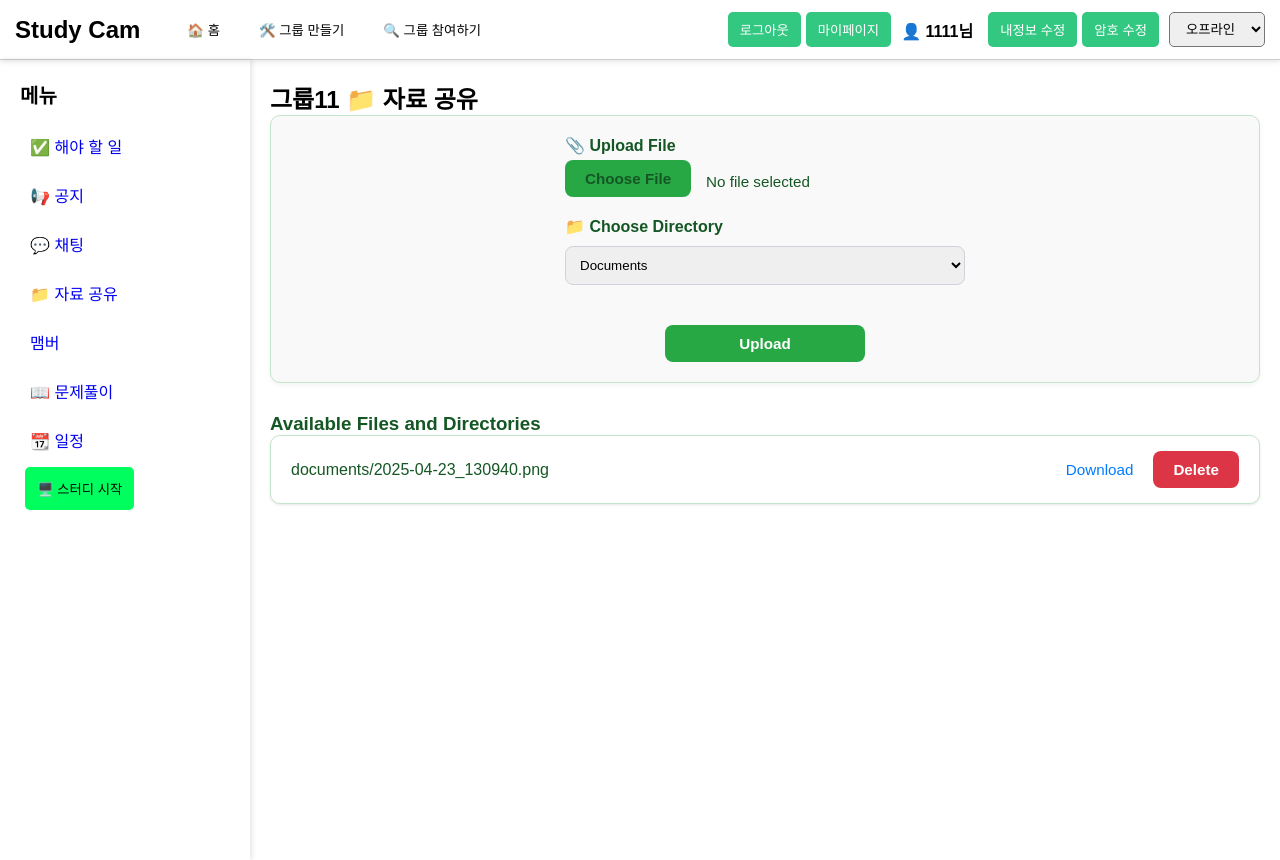
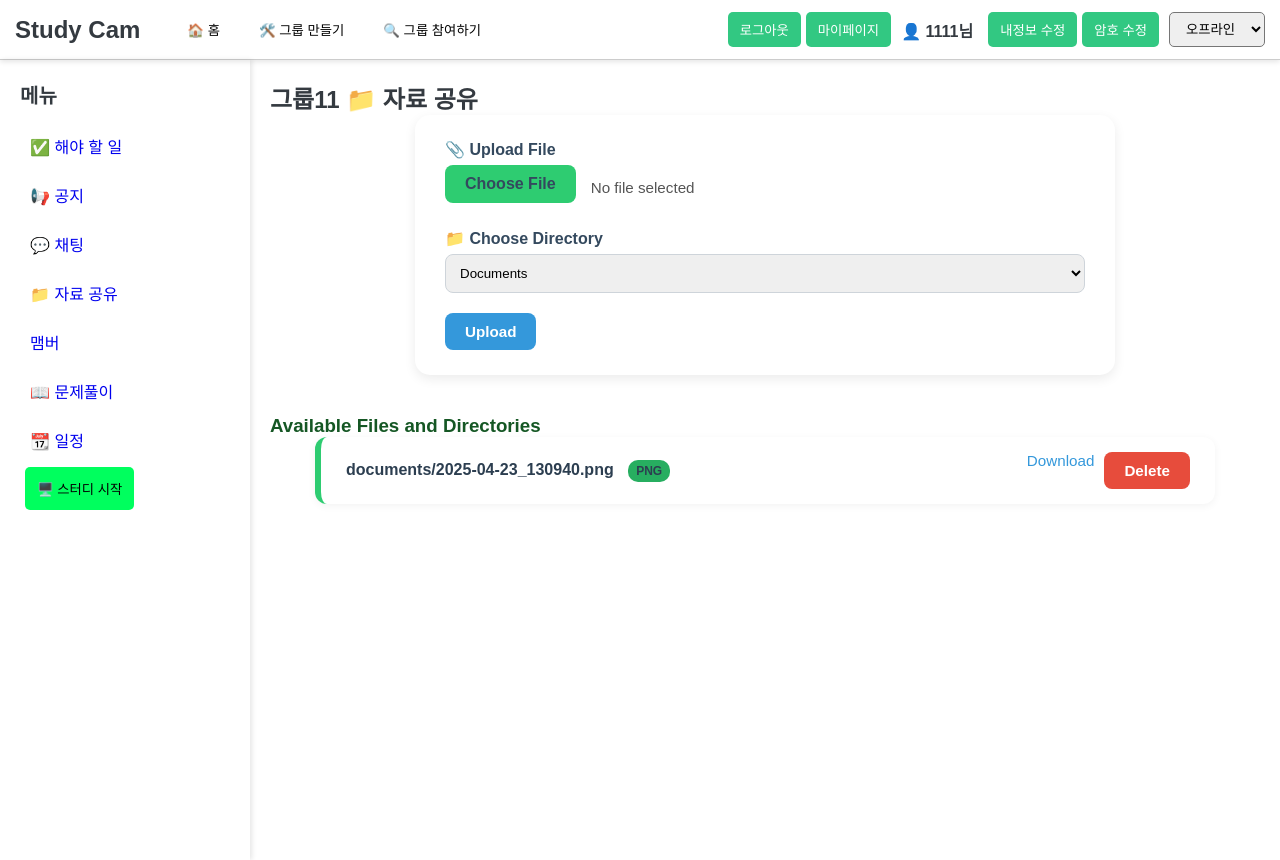
Before and after one commit to ggam9/PBL2, a Flask app: page /group/1/share in a window 1280 px wide. Run offline with Flask 3, Linux system fonts and the light colour scheme; a user stored in the database is signed in; data comes from the database, SQL or seed files in the repository; parts of the project's set-up code (start-up, migrations or seed data) failed here and were passed over.

Commit message:
Update group_share.html

```diff
--- a/templates/group_share.html
+++ b/templates/group_share.html
@@ -4,62 +4,83 @@
 
 {% block group_content %}
 <style>
+body {
+    font-family: 'Segoe UI', Tahoma, Geneva, Verdana, sans-serif;
+
+    color: #343a40;
+    margin: 0;
+    padding: 0;
+}
+
 .group_content h2 {
-    margin-bottom: 20px;
-    font-size: 1.8em;
-    color: #155724;
+    font-size: 2em;
+    font-weight: 700;
+    margin-bottom: 25px;
+    color: #2c3e50;
+    text-align: center;
 }
 
 .upload-form {
-    margin-bottom: 30px;
-    padding: 20px;
-    background-color: #f9f9f9;
-    border-radius: 10px;
-    border: 1px solid #c3e6cb;
-    display: flex;
-    flex-direction: column;
-    align-items: center;
-    box-shadow: 0 2px 6px rgba(0,0,0,0.05);
+    background: #ffffff;
+    padding: 25px 30px;
+    border-radius: 15px;
+    box-shadow: 0 4px 12px rgba(0,0,0,0.08);
+    margin-bottom: 40px;
+    max-width: 700px;
+    margin-left: auto;
+    margin-right: auto;
 }
 
 .upload-form .form-group {
-    width: 100%;
-    max-width: 400px;
-    margin-bottom: 15px;
+    margin-bottom: 20px;
 }
 
 .upload-form label {
+    font-weight: 600;
+    margin-bottom: 6px;
     display: block;
-    margin-bottom: 5px;
-    font-weight: bold;
-    color: #155724;
+    color: #34495e;
 }
 
-.upload-form .form-control {
-    width: 100%;
-    padding: 10px;
-    border: 1px solid #ced4da;
-    border-radius: 8px;
+.file-upload-wrapper {
+    display: flex;
+    align-items: center;
+    gap: 15px;
+    flex-wrap: wrap;
 }
 
-.upload-form button {
-    max-width: 200px;
-    width: 100%;
-    margin-top: 10px;
+.custom-file-upload {
+    background-color: #2ecc71;
+    color: #fff;
+    padding: 10px 20px;
+    border-radius: 8px;
+    font-weight: bold;
+    cursor: pointer;
+    transition: 0.3s ease;
+}
+
+.custom-file-upload:hover {
+    background-color: #27ae60;
+}
+
+.file-name {
+    color: #555;
+    font-size: 0.95em;
+    max-width: 300px;
+    white-space: nowrap;
+    overflow: hidden;
+    text-overflow: ellipsis;
 }
 
 .form-control {
     width: 100%;
     padding: 10px;
-    margin-top: 5px;
-    margin-bottom: 15px;
+    border-radius: 8px;
     border: 1px solid #ced4da;
-    border-radius: 8px;
 }
 
 .btn {
     padding: 10px 20px;
-    border: none;
     border-radius: 8px;
     cursor: pointer;
     font-weight: bold;
@@ -67,101 +88,81 @@
 }
 
 .btn-primary {
-    background-color: #28a745;
+    background-color: #3498db;
     color: white;
+    border: none;
 }
 
 .btn-primary:hover {
-    background-color: #218838;
+    background-color: #2980b9;
 }
 
 .btn-danger {
-    background-color: #dc3545;
+    background-color: #e74c3c;
     color: white;
+    border: none;
 }
 
 .btn-danger:hover {
-    background-color: #c82333;
+    background-color: #c0392b;
 }
 
 .btn-link {
-    color: #007bff;
+    color: #3498db;
+    text-decoration: underline;
     background: none;
     border: none;
-    padding: 0;
     font-size: 0.95em;
-    text-decoration: underline;
-    margin-right: 10px;
+}
+input[type="file"] {
+    display: none;
 }
 
 .file-list {
     list-style: none;
     padding: 0;
+    max-width: 900px;
+    margin: 0 auto;
 }
 
 .file-item {
-    border: 1px solid #c3e6cb;
-    padding: 15px 20px;
-    margin-bottom: 15px;
-    border-radius: 10px;
-    background-color: #ffffff;
+    background: #ffffff;
+    border-left: 6px solid #2ecc71;
+    padding: 15px 25px;
+    border-radius: 12px;
+    box-shadow: 0 2px 8px rgba(0,0,0,0.05);
+    margin-bottom: 20px;
     display: flex;
+    justify-content: space-between;
     align-items: center;
-    justify-content: space-between;
-    box-shadow: 0 1px 3px rgba(0, 0, 0, 0.1);
 }
 
 .file-item span {
+    font-weight: 600;
+    color: #2c3e50;
     flex-grow: 1;
-    font-weight: 500;
-    color: #155724;
-    word-break: break-all;
 }
 
 .file-actions {
     display: flex;
-    align-items: center;
     gap: 10px;
 }
 
-.file-input {
-    display: none;  /* 실제 input 숨기기 */
+.ext-tag {
+    display: inline-block;
+    font-size: 0.75em;
+    font-weight: bold;
+    padding: 4px 8px;
+    border-radius: 10px;
+    margin-left: 10px;
+    color: white;
+    text-transform: uppercase;
 }
 
-.custom-file-upload {
-    display: inline-block;
-    padding: 10px 20px;
-    background-color: #28a745;
-    color: white;
-    border-radius: 8px;
-    font-weight: bold;
-    font-size: 0.95em;
-    cursor: pointer;
-    transition: background-color 0.3s ease;
-    text-align: center;
-    border: none;
-}
-
-.custom-file-upload:hover {
-    background-color: #218838;
-}
-.file-upload-wrapper {
-    display: flex;
-    align-items: center;
-    gap: 15px;
-    flex-wrap: wrap;
-}
-
-.file-name {
-    font-size: 0.95em;
-    color: #155724;
-    font-weight: 500;
-    word-break: break-word;
-    max-width: 250px;
-    white-space: nowrap;
-    overflow: hidden;
-    text-overflow: ellipsis;
-}
+.ext-img { background-color: #27ae60; }   /* green */
+.ext-video { background-color: #2980b9; } /* blue */
+.ext-doc { background-color: #c0392b; }   /* red */
+.ext-etc { background-color: #8e44ad; }   /* purple */
 </style>
 
 <h2>{{ post.title }} 📁 자료 공유</h2>
@@ -200,7 +201,18 @@
 <ul class="file-list">
     {% for item in dirs_and_files %}
     <li class="file-item">
-        <span>{{ item }}</span>
+      <span> {{ item }}
+     {% set ext = item.split('.')[-1].lower() %}
+     {% if ext in ['png', 'jpg', 'jpeg'] %}
+        <span class="ext-tag ext-img">{{ ext }}</span>
+     {% elif ext in ['mp4', 'avi'] %}
+        <span class="ext-tag ext-video">{{ ext }}</span>
+     {% elif ext in ['pdf', 'docx', 'txt'] %}
+        <span class="ext-tag ext-doc">{{ ext }}</span>
+     {% else %}
+        <span class="ext-tag ext-etc">{{ ext }}</span>
+     {% endif %}
+      </span>
         {% if not item.endswith('/') %}
         <div class="file-actions">
             <a href="{{ url_for('download_file', post_id=post.id, filename=item) }}" class="btn-link">Download</a>
```
